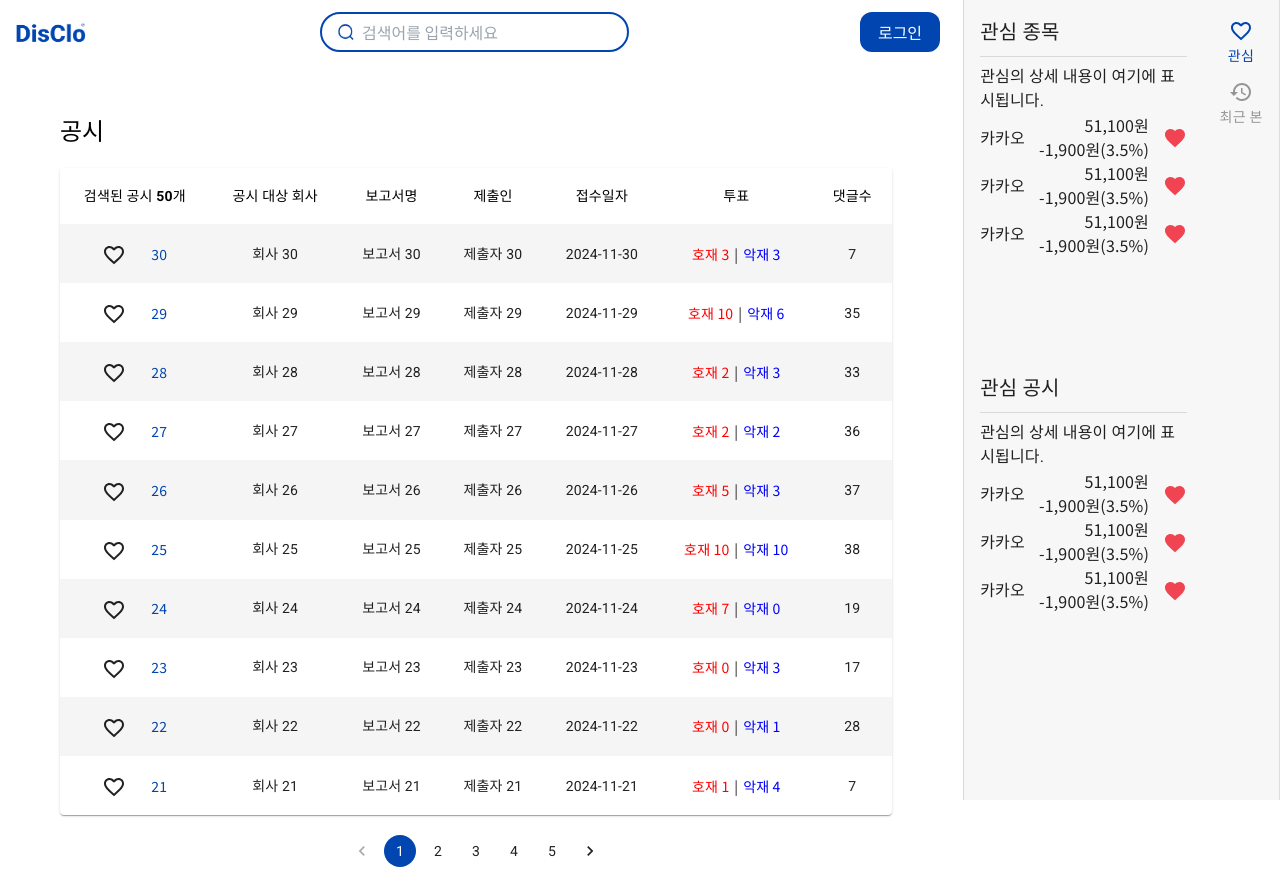
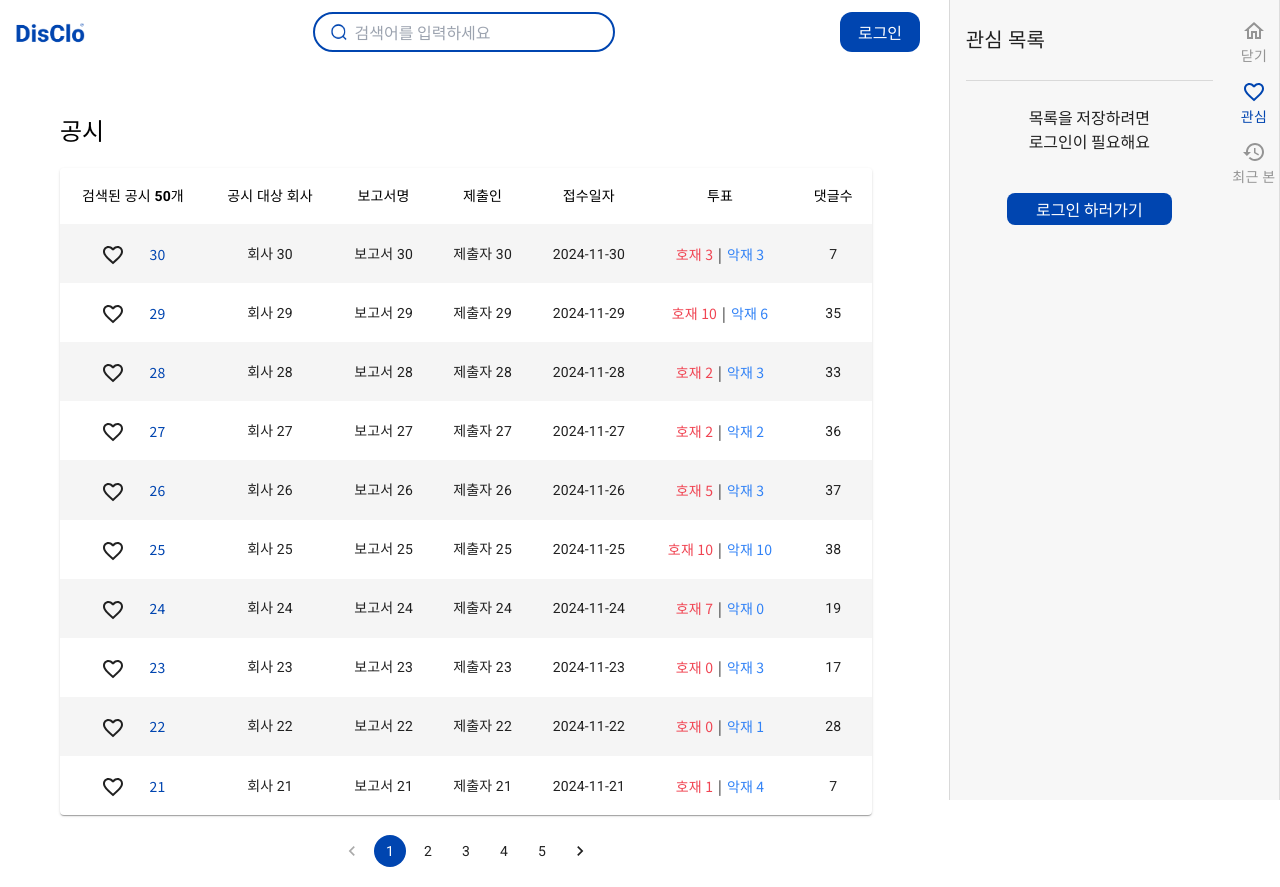
Before and after one commit to React-4/frontend, a React (Vite) app: page /search-result in a window 1280 px wide. Both pictures are taken after a click on the button "관심". Built offline with nearby package versions, Linux system fonts and the light colour scheme.

Commit message:
KAN-25 feat: 사이드바 수정

```diff
--- a/src/components/common/Sidebar.jsx
+++ b/src/components/common/Sidebar.jsx
@@ -6,28 +6,72 @@ import List from "@mui/material/List";
 import ListItem from "@mui/material/ListItem";
 import FavoriteBorderIcon from "@mui/icons-material/FavoriteBorder";
 import HistoryIcon from "@mui/icons-material/History";
+import HomeOutlinedIcon from "@mui/icons-material/HomeOutlined";
 import Button from "@mui/material/Button";
 import SidebarContent from "./SidebarContent";
+
+const favData = {
+  stock: [
+    { company: "카카오", price: "51,100", gap: "-1300", rate: "3.5" },
+    { company: "카카오2", price: "51,100", gap: "-1390", rate: "3.5" },
+    { company: "카카오3", price: "51,100", gap: "10", rate: "3.5" },
+    { company: "카카오4", price: "51,100", gap: "1300", rate: "3.5" },
+    { company: "카카오1", price: "51,100", gap: "-1300", rate: "3.5" },
+    {
+      company: "카카오5카카오카카오",
+      price: "51,100",
+      gap: "1300",
+      rate: "3.5",
+    },
+  ],
+  disclosure: [
+    {
+      company: "카카오",
+      title: "기업설명회 안내",
+      desc: "(주)카카오 기업설명회(IR) 개최(안내공시)",
+    },
+    {
+      company: "카카오2zkzkdh",
+      title: "기업설명회 안내2dkssodksso",
+      desc: "(주)카카오 기업설명회(IR) 개최(안내공시)주)카카오 기업설명회(IR) 개최(안내공시)",
+    },
+  ],
+};
+
+const histData = {
+  stock: [
+    { company: "방문카카오", price: "51,100", gap: "-1300", rate: "3.5" },
+    { company: "방문카카오2", price: "51,100", gap: "-1390", rate: "3.5" },
+    { company: "방문카카오3", price: "51,100", gap: "10", rate: "3.5" },
+    { company: "방문카카오4", price: "51,100", gap: "1300", rate: "3.5" },
+    { company: "방문카카오1", price: "51,100", gap: "-1300", rate: "3.5" },
+    { company: "방문카카오5", price: "51,100", gap: "1300", rate: "3.5" },
+  ],
+  disclosure: [],
+};
 
 export default function SidebarWithDrawer() {
   const [drawerOpen, setDrawerOpen] = useState(false);
   const [drawerTitle, setDrawerTitle] = useState("");
-  const [favColor, setFavColor] = useState("white");
-  const [histColor, setHistColor] = useState("white");
-  const [data, setData] = useState([]);
+  const [favColor, setFavColor] = useState("black");
+  const [histColor, setHistColor] = useState("black");
+  const [data, setData] = useState({
+    stock: [],
+    disclosure: [],
+  });
 
   useEffect(() => {
     console.log(drawerTitle);
     if (drawerTitle === "관심") {
       setFavColor("primary-1");
-      setData(favStockData);
+      setData(favData);
     } else {
       setFavColor("primary-2");
     }
 
     if (drawerTitle === "최근 본") {
       setHistColor("primary-1");
-      setData([...histStockData]);
+      setData(histData);
     } else {
       setHistColor("primary-2");
     }
@@ -42,22 +86,8 @@ export default function SidebarWithDrawer() {
     setDrawerOpen(false);
   };
 
-  const favStockData = [
-    { title: "카카오", price: "51,100" },
-    { title: "카카오", price: "51,100" },
-    { title: "카카오", price: "51,100" },
-  ];
-  const histStockData = [
-    { title: "카카오", price: "51,100" },
-    { title: "카카오", price: "51,100" },
-    { title: "카카오", price: "51,100" },
-  ];
-  // const favDisclosureData = [{ company: "카카오", title: "기업설명회 안내" }];
-  // const histDisclosureData = [{ company: "카카오", title: "기업설명회 안내" }];
-
   return (
     <Box sx={{ display: "flex", height: "100vh", position: "relative" }}>
-      {/* 외부 클릭 시 Drawer 닫기 */}
       {drawerOpen && (
         <Box
           onClick={handleDrawerClose}
@@ -72,10 +102,9 @@ export default function SidebarWithDrawer() {
         />
       )}
 
-      {/* 고정 사이드바 */}
       <Box
         sx={{
-          width: "6%",
+          width: "4%",
           height: "100vh",
           backgroundColor: "#f7f7f7",
           borderRight: "1px solid #ddd",
@@ -85,10 +114,18 @@ export default function SidebarWithDrawer() {
           paddingTop: "5px",
           position: "fixed",
           right: 0,
-          zIndex: 2, // 외부 클릭 영역보다 위에 위치하도록 설정
+          zIndex: 2,
         }}
       >
         <List>
+          <ListItem disablePadding>
+            <Button onClick={handleDrawerClose}>
+              <div className="flex flex-col items-center text-primary-2">
+                <HomeOutlinedIcon />
+                닫기
+              </div>
+            </Button>
+          </ListItem>
           <ListItem disablePadding>
             <Button onClick={() => handleDrawerOpen("관심")}>
               <div className={`flex flex-col items-center text-${favColor}`}>
@@ -113,38 +150,28 @@ export default function SidebarWithDrawer() {
         anchor="right"
         open={drawerOpen}
         onClose={handleDrawerClose}
-        // BackdropProps={{ invisible: true }} // 어두운 배경 제거
         variant="persistent"
         sx={{
           "& .MuiDrawer-paper": {
-            width: 240,
-            marginRight: "6%", // 사이드바 옆에 위치하도록 여백 설정
+            width: 280,
+            marginRight: "4%",
             height: "100vh",
-            boxShadow: "none", // 그림자 제거
+            boxShadow: "none",
             backgroundColor: "#f7f7f7",
-            zIndex: 3, // 사이드바보다 위에 위치하도록 설정
+            zIndex: 3,
           },
         }}
       >
-        {/* drawer 상세 내용 */}
         <SidebarContent drawerTitle={drawerTitle} data={data} />
       </Drawer>
       <Box
-        component="main"
         sx={{
           flexGrow: 1,
           p: 3,
-          marginRight: drawerOpen ? "calc(6% + 280px)" : "6%",
+          marginRight: drawerOpen ? "calc(4% + 300px)" : "4%",
           transition: "margin-right 0.3s ease",
         }}
-      >
-        {/* <Outlet /> 여기에 다른 라우트 내용이 표시될 수 있음 */}
-        {/* <Typography variant="h4">메인 콘텐츠 영역</Typography>
-        <Typography>
-          여기에 메인 콘텐츠가 들어갑니다. 사이드바와 Drawer가 고정된 상태로
-          콘텐츠를 표시합니다.
-        </Typography> */}
-      </Box>
+      ></Box>
     </Box>
   );
 }
--- a/src/components/common/SidebarContent.jsx
+++ b/src/components/common/SidebarContent.jsx
@@ -1,31 +1,97 @@
 /* eslint-disable react/prop-types */
 import React from "react";
 import { Box, Typography, Divider } from "@mui/material";
-import SidebarItem from "./SidebarItem";
+import { StockSidebarItem, DisclosureSidebarItem } from "./SidebarItem";
+import { useLogin } from "../../hooks/useLogin";
+import { useNavigate } from "react-router-dom";
 
 export default function SidebarContent({ drawerTitle, data }) {
+  console.log("data", data);
+  //console.log("mid", drawerTitle, data.stock[0].price);
+  const { loggedIn } = useLogin();
+  const navigate = useNavigate();
   return (
-    <Box sx={{ p: 2, height: "100%" }}>
+    <Box sx={{ p: 2, height: "100%", mt: 1 }}>
+      {loggedIn ? (
+        <div className="flex flex-col gap-12">
+          <div>
             <Typography variant="h6">{drawerTitle} 종목</Typography>
-      <Divider sx={{ my: 1 }} />
+            <Divider sx={{ my: 2 }} />
             <div className="h-2/5">
               <Typography variant="body1">
-          {drawerTitle}의 상세 내용이 여기에 표시됩니다.
-          {data.map((d) => {
-            return <SidebarItem key={d} />;
+                <div className="max-h-60 min-h-60 overflow-auto p-2 mt-4 ">
+                  {data.stock.length === 0 ? (
+                    <div className="text-center">
+                      아직 {drawerTitle} 종목이 없어요
+                    </div>
+                  ) : (
+                    <>
+                      {" "}
+                      {data?.stock.map((d) => {
+                        return (
+                          <StockSidebarItem
+                            key={d}
+                            drawerTitle={drawerTitle}
+                            company={d.company}
+                            price={d.price}
+                            gap={d.gap}
+                            rate={d.rate}
+                          />
+                        );
                       })}
+                    </>
+                  )}
+                </div>
               </Typography>
             </div>
+          </div>
+          <div>
             <Typography variant="h6">{drawerTitle} 공시</Typography>
-      <Divider sx={{ my: 1 }} />
+            <Divider sx={{ my: 2 }} />
             <div className="h-2/5">
               <Typography variant="body1">
-          {drawerTitle}의 상세 내용이 여기에 표시됩니다.
-          {data.map((d) => {
-            return <SidebarItem />;
+                <div className="max-h-60 min-h-6 overflow-auto p-2 mt-4">
+                  {data.disclosure.length === 0 ? (
+                    <div className="text-center">
+                      아직 {drawerTitle} 공시가 없어요
+                    </div>
+                  ) : (
+                    <>
+                      {data?.disclosure.map((d) => {
+                        return (
+                          <DisclosureSidebarItem
+                            key={d}
+                            drawerTitle={drawerTitle}
+                            company={d.company}
+                            title={d.title}
+                            desc={d.desc}
+                          />
+                        );
                       })}
+                    </>
+                  )}
+                </div>
               </Typography>
             </div>
+          </div>
+        </div>
+      ) : (
+        <div className="flex flex-col gap-4 ">
+          <Typography variant="h6">관심 목록</Typography>
+          <Divider sx={{ my: 1 }} />
+          <div className="flex flex-col items-center gap-10">
+            <div className="text-center">
+              목록을 저장하려면 <br /> 로그인이 필요해요
+            </div>
+            <button
+              className="bg-primary w-2/3 p-1 text-white rounded-lg font-bold"
+              onClick={() => navigate("/login")}
+            >
+              로그인 하러가기
+            </button>
+          </div>
+        </div>
+      )}
     </Box>
   );
 }
--- a/src/components/common/SidebarItem.jsx
+++ b/src/components/common/SidebarItem.jsx
@@ -1,20 +1,106 @@
+/* eslint-disable react/prop-types */
 import React from "react";
-import { Favorite } from "@mui/icons-material";
+import FavoriteIcon from "@mui/icons-material/Favorite";
+import FavoriteBorderIcon from "@mui/icons-material/FavoriteBorder";
+import CloseIcon from "@mui/icons-material/Close";
+import { useState, useEffect } from "react";
 
-export default function SidebarItem() {
+export function StockSidebarItem({ drawerTitle, company, price, gap, rate }) {
+  const [fav, setFav] = useState(true);
+  const [priceColor, setPriceColor] = useState("primary-3");
+
+  useEffect(() => {
+    if (Number(gap) < 0) {
+      setPriceColor("primary-4");
+    } else {
+      setPriceColor("primary-3");
+    }
+  }, [gap]);
+  const handleRemoveHist = () => {
+    // hist list에서 제거하는 로직 추가
+  };
+  const handleRemoveFav = () => {
+    setFav(false);
+    // fav list에서 제거하는 로직 추가
+  };
+
   return (
-    <div className="flex flex-row justify-between items-center">
-      <div>카카오</div>
-      <div className="flex flex-col items-end">
-        <div>51,100원</div>
-        <div className="flex flex-row">
-          <div> -1,900원 </div>
-          <div> (3.5%)</div>
+    <div className="flex flex-row justify-between items-start mx-1 my-3">
+      <div className="font-semibold max-w-20 min-w-20 cursor-pointer">
+        {company}
+      </div>
+      <div className="flex flex-col items-end  mr-2">
+        <div className="font-semibold">{price}원</div>
+        <div
+          className={`flex flex-row text-xs text-${priceColor} ml-3 items-end `}
+        >
+          <div className="flex flex-row"> {gap}원 </div>
+          <div> ({rate}%)</div>
         </div>
       </div>
-      <div className="text-primary-3">
-        <Favorite />
-      </div>
+
+      {drawerTitle === "최근 본" ? (
+        <>
+          <CloseIcon onClick={handleRemoveHist} className="cursor-pointer" />
+        </>
+      ) : (
+        <>
+          {" "}
+          {fav == true ? (
+            <FavoriteIcon
+              style={{ color: "#F04452" }}
+              onClick={handleRemoveFav}
+              className="cursor-pointer"
+            />
+          ) : (
+            <FavoriteBorderIcon
+              onClick={() => setFav(true)}
+              className="cursor-pointer"
+            />
+          )}
+        </>
+      )}
     </div>
   );
 }
+
+export function DisclosureSidebarItem({ drawerTitle, company, title, desc }) {
+  const [fav, setFav] = useState(true);
+  const handleRemoveHist = () => {
+    // hist list에서 제거하는 로직 추가
+  };
+  const handleRemoveFav = () => {
+    setFav(false);
+    // fav list에서 제거하는 로직 추가
+  };
+  return (
+    <div className="flex flex-row mx-1 my-3">
+      <div className="font-semibold max-w-20 min-w-20">{company}</div>
+      <div className="flex flex-col items-start">
+        <div className="font-semibold text-xs cursor-pointer">{title}</div>
+        <div className=" text-xs text-primary-2"> {desc} </div>
+      </div>
+      {drawerTitle === "최근 본" ? (
+        <>
+          <CloseIcon onClick={handleRemoveHist} className="cursor-pointer" />
+        </>
+      ) : (
+        <>
+          {" "}
+          {fav == true ? (
+            <FavoriteIcon
+              style={{ color: "#F04452" }}
+              onClick={handleRemoveFav}
+              className="cursor-pointer"
+            />
+          ) : (
+            <FavoriteBorderIcon
+              onClick={() => setFav(true)}
+              className="cursor-pointer"
+            />
+          )}
+        </>
+      )}
+    </div>
+  );
+}
--- a/src/components/css/ListTables.css
+++ b/src/components/css/ListTables.css
@@ -24,7 +24,6 @@
   border: none;
 }
 
-
 /* 버튼 컨테이너 */
 .sort-buttons {
   margin-bottom: 20px;
@@ -42,8 +41,8 @@
 }
 
 .sort-buttons .active {
-    background-color: #0045B0;
-    color: #FFFFFF;
+  background-color: #0045b0;
+  color: #ffffff;
   border-radius: 5px;
 }
 
@@ -73,7 +72,7 @@
 }
 
 .number {
-    color: #0045B0;
+  color: #0045b0;
 }
 
 .votes-container {
@@ -84,9 +83,9 @@
 }
 
 .votes-good {
-    color: red;
+  color: #f04452;
 }
 
 .votes-bad {
-    color: blue;
+  color: #3182f6;
 }
--- a/src/components/mypage/EditInfo.jsx
+++ b/src/components/mypage/EditInfo.jsx
@@ -63,8 +63,8 @@ export default function EditInfo() {
     <div className="w-2/3">
       <div className="flex flex-row justify-between">
         <div className="flex flex-col items-center ml-6 w-32">
-          <div className="rounded-full w-24 h-24 bg-red-400 text-white flex items-center justify-center">
-            {loggedIn}
+          <div className="rounded-full w-24 h-24 bg-red-400 text-4xl text-white flex items-center justify-center">
+            {loggedIn.slice(0, 2)}
           </div>
           <div className="flex flex-row items-center justify-center ">
             {isEditingNickname ? (
```
Also changed, not shown: src/components/common/Header.jsx (+1 -17 lines), src/components/common/ListTables.jsx (+14 -6 lines). Lines whose indentation alone changed are shown as unchanged.
